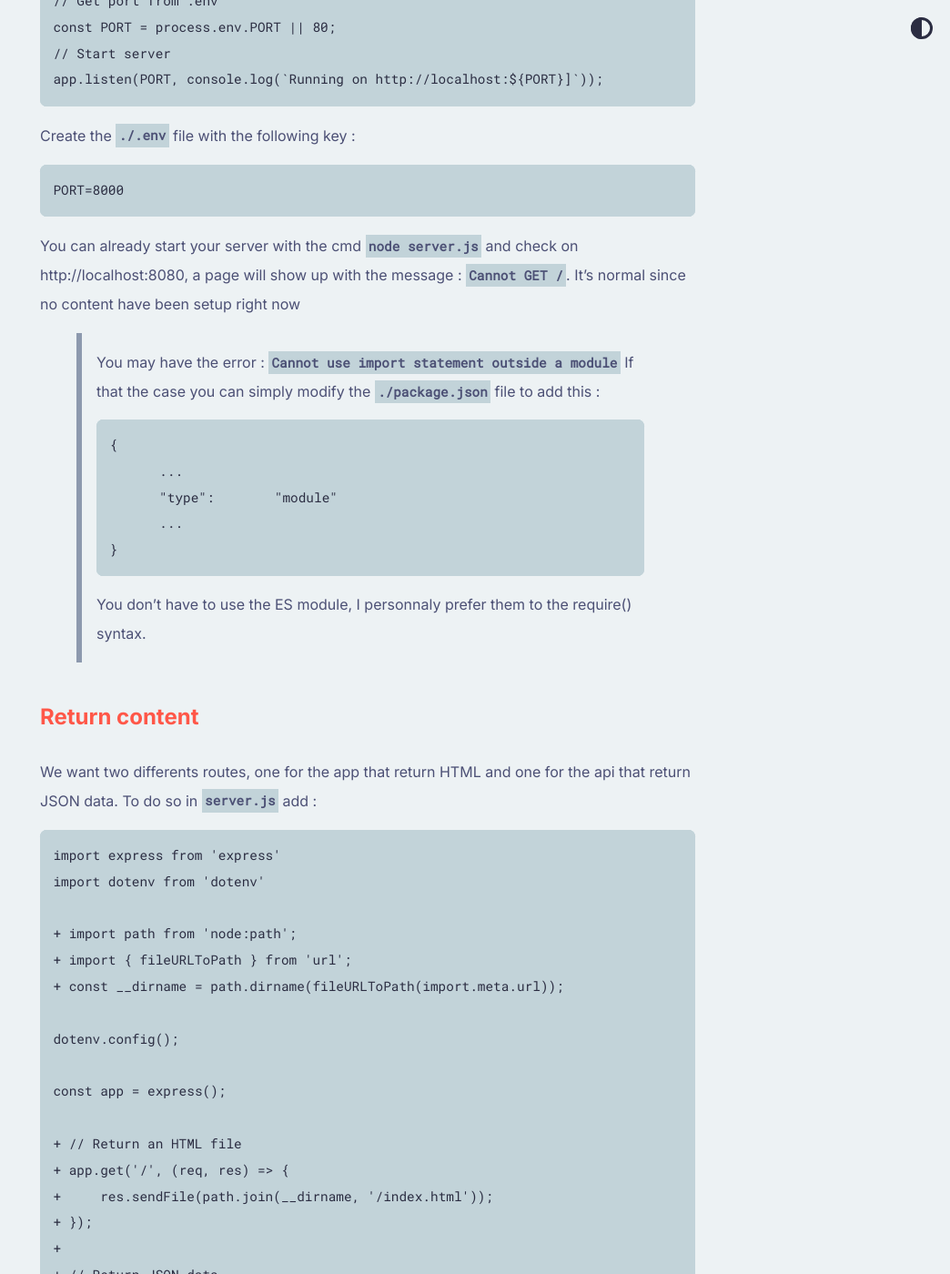
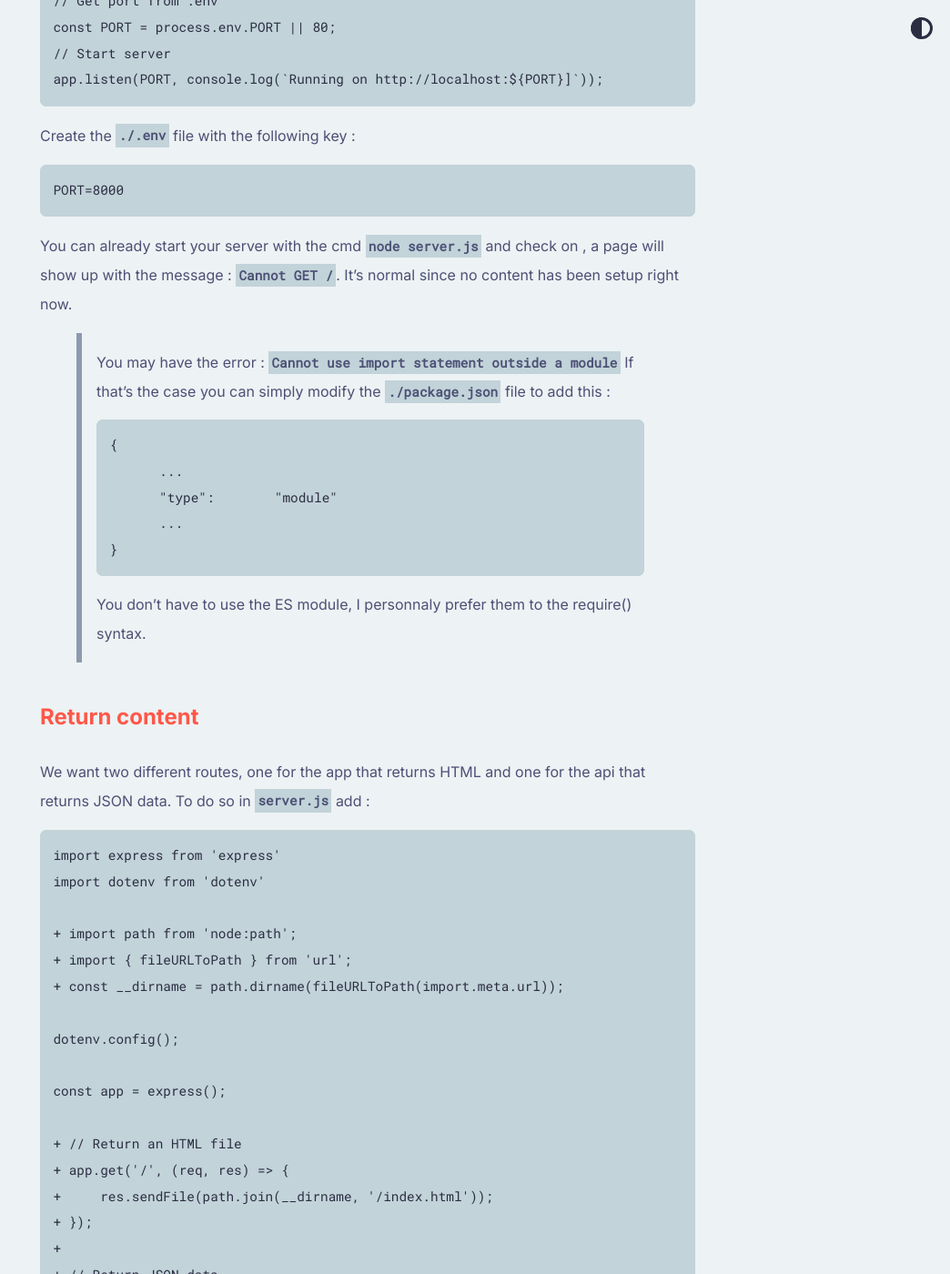
Before and after one commit to ndegheselle/blog.degheselle.fr, a Jekyll site: the page built from _posts/2023-01-14-setting-up-express-with-an-app-and-api.md, in a window 1280 px wide and 1400 px high, scrolled down 1509 px. Shown: the whole window at 91% size, without its empty margins (236-1280 px from the left). Built offline with Jekyll 4.4.1, drawn with Linux system fonts in a browser that asks for light colours; some of the changed text lies outside the part shown.

Commit message:
Corrected typos

````diff
--- a/_posts/2023-01-14-setting-up-express-with-an-app-and-api.md
+++ b/_posts/2023-01-14-setting-up-express-with-an-app-and-api.md
@@ -7,14 +7,14 @@ Linked [github](https://github.com/ndegheselle/lightcloud).
 
 ## Installation
 
-Install [node.js](https://nodejs.org/en/download/). Create a folder for your project and initalize node :
+Install [node.js](https://nodejs.org/en/download/). Create a folder for your project and initialize node :
 ```
 mkdir project-name
 cd project-name
 npm init
 ```
 
-Once the `package.json` file have been created by node you can install express.js, a library used to create api and web servers :
+Once the `package.json` file has been created by node you can install express.js, a library used to create api and web servers :
 ```
 npm install express
 npm install dotenv
@@ -50,10 +50,10 @@ Create the `./.env` file with the following key :
 PORT=8000
 ```
 
-You can already start your server with the cmd `node server.js` and check on http://localhost:8080, a page will show up with the message : `Cannot GET /`. It's normal since no content have been setup right now
+You can already start your server with the cmd `node server.js` and check on [](http://localhost:8080), a page will show up with the message : `Cannot GET /`. It's normal since no content has been setup right now.
 
 > You may have the error : `Cannot use import statement outside a module`
-> If that the case you can simply modify the `./package.json` file to add this :
+> If that's the case you can simply modify the `./package.json` file to add this :
 > ```json
 > {
 >    ...
@@ -65,7 +65,7 @@ You can already start your server with the cmd `node server.js` and check on htt
 
 ## Return content
 
-We want two differents routes, one for the app that return HTML and one for the api that return JSON data. To do so in `server.js` add :
+We want two different routes, one for the app that returns HTML and one for the api that returns JSON data. To do so in `server.js` add :
 
 ```js
 import express from 'express'
@@ -121,7 +121,7 @@ First install `nodemon ` as a dev dependency :
 npm install nodemon --save-dev
 ```
 
-You can then use `nodemon server.js` to start the server with an auto reload. For convenience you can define scripts in the `./package.json` file :
+You can then use `nodemon server.js` to start the server with an auto reload. For convenience, you can define scripts in the `./package.json` file :
 ```json
 {
   ...
````
Also changed, not shown: other parts of _posts/2023-01-14-setting-up-express-with-an-app-and-api.md (+4 -3 lines).
